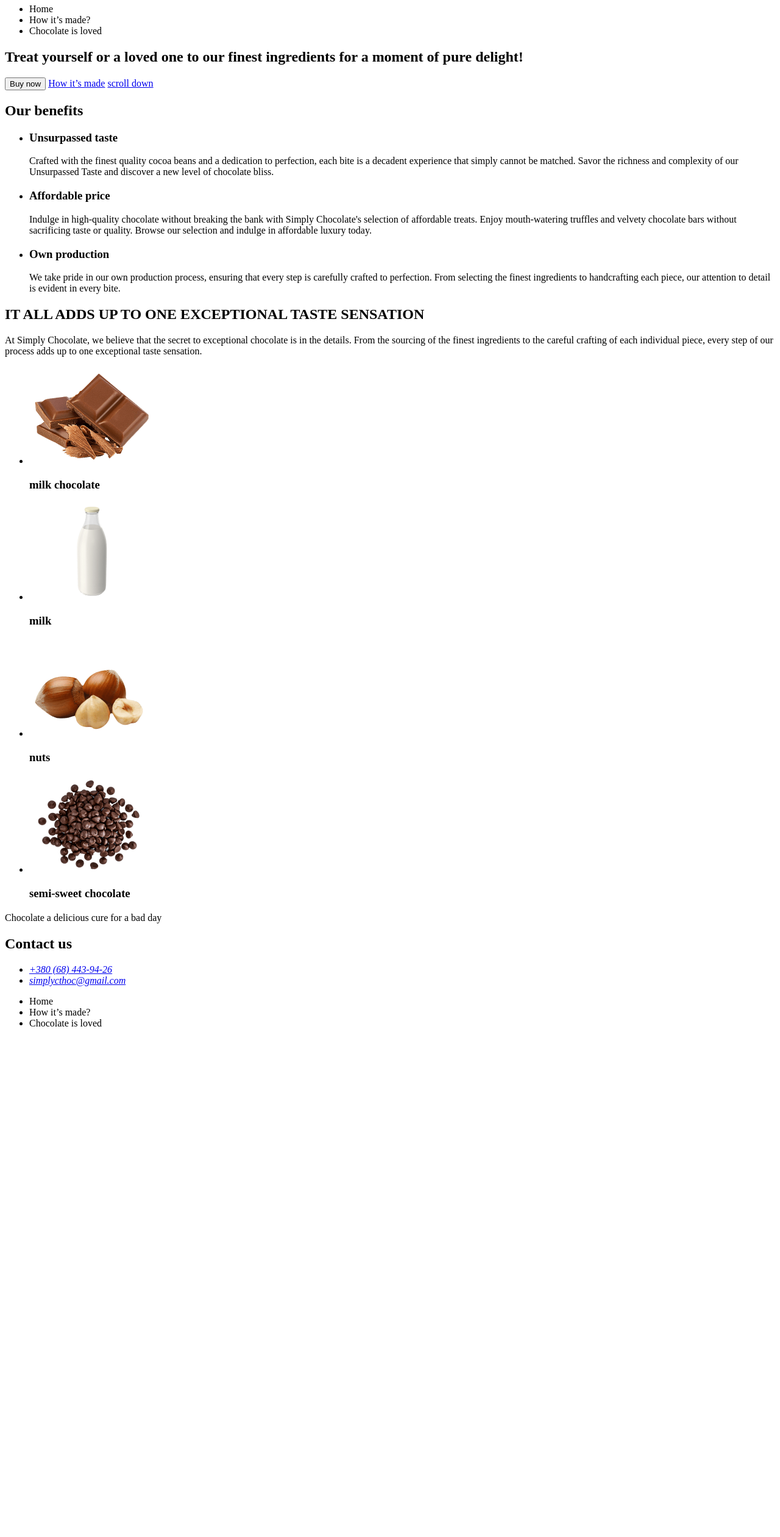
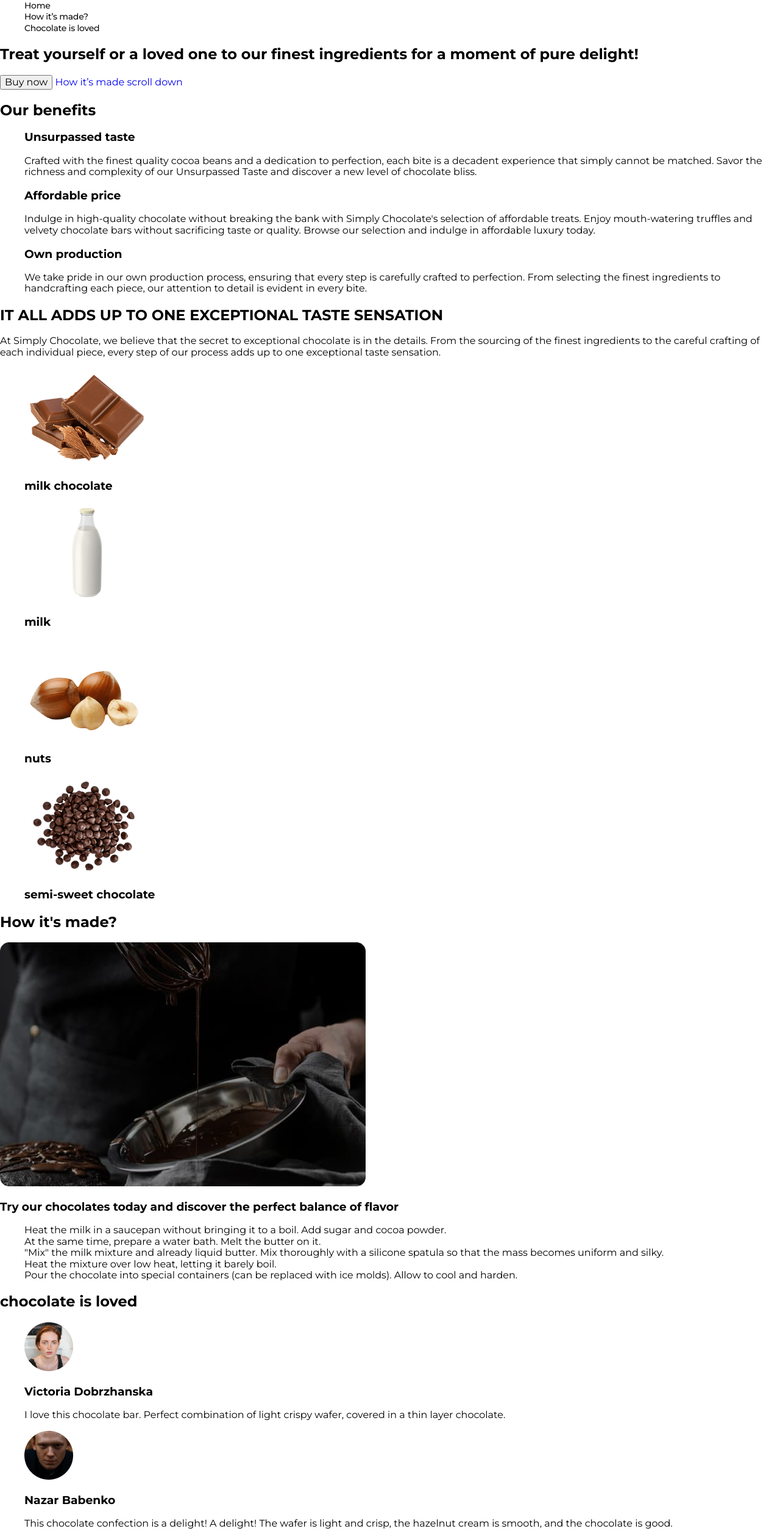
Before and after one commit to VeronikaSupriaha/simply_chocolate, a plain HTML site: page index.html in a window 1280 px wide. Shown: the part 36-2556 px from the top of the page at 61% size. Before the commit the page ends 1739 px from the top, so only its background shows below. Drawn offline with nearby package versions, Linux system fonts and the light colour scheme.

Commit message:
adding css
2 webinar: added css (begining)

```diff
--- /dev/null
+++ b/css/styles.css
@@ -0,0 +1,37 @@
+ul, ol {
+    list-style: none;
+}
+
+a {
+    text-decoration: none;
+}
+
+button {
+    cursor: pointer;
+}
+
+body {
+    font-family: "Montserrat", sans-serif;
+    font-style: normal;
+}
+
+.logo {
+    color: #111;
+    font-size: 18px;
+    font-weight: 700;
+    line-height: 1.11;
+    letter-spacing: -0.03em;
+}
+
+.menu-link {
+    color: #111;
+        font-size: 14px;
+        font-weight: 500;
+        line-height: 1.14;
+        letter-spacing: -0.02em;
+}
+
+.menu-link:hover,
+.menu-link:focus {
+    color: #FD9222;
+}
--- a/index.html
+++ b/index.html
@@ -4,19 +4,34 @@
     <meta charset="UTF-8">
     <meta name="viewport" content="width=device-width, initial-scale=1.0">
     <title>SIMPLY CHOCOLATE</title>
+    <link rel="preconnect" href="https://fonts.googleapis.com">
+    <link rel="preconnect" href="https://fonts.gstatic.com" crossorigin>
+    <link href="https://fonts.googleapis.com/css2?family=Montserrat:ital,wght@0,400;0,500;0,600;0,700;1,700&display=swap"
+        rel="stylesheet">
+    <link rel="stylesheet" href="https://cdnjs.cloudflare.com/ajax/libs/modern-normalize/2.0.0/modern-normalize.min.css"
+        integrity="sha512-4xo8blKMVCiXpTaLzQSLSw3KFOVPWhm/TRtuPVc4WG6kUgjH6J03IBuG7JZPkcWMxJ5huwaBpOpnwYElP/m6wg=="
+        crossorigin="anonymous" referrerpolicy="no-referrer" />
+        <link rel="stylesheet" href="./css/styles.css">
 </head>
 <body>
     <!--Header-->
-    <header>
-        <nav>
-            <a href="./index.html"> <i>SIMPLY</i> CHOCOLATE</a>
-          <ul>
-          <li>Home</li>
-          <li>How it’s made?</li>
-          <li>Chocolate is loved</li>
+    <header class="main-header">
+        <nav class="page-navigation">
+            <a class="logo" href="./index.html"> <i>SIMPLY</i> CHOCOLATE </a>
+          <ul class="menu">
+          <li class="menu-item">
+            <a class="menu-link" href="./index.html">Home</a>
+          </li>
+          <li class="menu-item">
+            <a class="menu-link" href="#how-made">How it’s made?</a>
+          </li>
+          <li class="menu-item">
+            <a class="menu-link" href="#reviews">Chocolate is loved</a>
+          </li>
         </ul>
         </nav>
      </header>
+
 
     <main>
         <!--Section 1-->
@@ -62,37 +77,82 @@
                 <li>
                     <img src="./images/ingridients/milk_chocolate.png"
                           alt="Milk chocolate"
-                          width=206px;
-                          height=160px;>
+                          width="206"
+                          height="160">
                     <h3>milk chocolate</h3>
                 </li>
                 <li>
                     <img src="./images/ingridients/milk.png"
                          alt="Milk"
-                         width=206px;
-                         height=160px;>
+                         width="206"
+                          height="160">
                     <h3>milk</h3>
                 </li>
                 <li>
                     <img src="./images/ingridients/nuts.png"
                          alt="Nuts"
-                         width=206px;
-                         height=160px; >
+                          width="206"
+                          height="160" >
                     <h3>nuts</h3>
                 </li>
                 <li>
                     <img src="./images/ingridients/semi_sweet_chocolate.png"
                          alt="Semi-sweet chocolate"
-                         width=206px;
-                         height=160px;>
+                          width="206"
+                          height="160">
                     <h3>semi-sweet chocolate</h3>
                 </li>
             </ul>
         </section>
         <!--hOW IT’S made?-->
-        <section>
-            <h2></h2>
-
+        <section id="how-made" >
+            <h2>How it's made?</h2>
+            <img src="./images/how_its_made.jpg"
+             alt="chocolate making process"
+             width="600"
+             height="400">
+             <h3>Try our chocolates today and discover the perfect balance of flavor</h3>
+             <ul>
+                <li>Heat the milk in a saucepan without bringing it to a boil. Add sugar and cocoa powder.</li>
+                <li>At the same time, prepare a water bath. Melt the butter on it.</li>
+                <li>"Mix" the milk mixture and already liquid butter. Mix thoroughly with a silicone spatula so that the mass becomes
+                uniform and silky.</li>
+                <li>Heat the mixture over low heat, letting it barely boil.</li>
+                <li>Pour the chocolate into special containers (can be replaced with ice molds). Allow to cool and harden.</li>
+             </ul>
+        </section>
+        <!--Reviews-->
+        <section id="reviews">
+            <h2>chocolate is loved</h2>
+            <ul>
+                <li>
+                    <img src="./images/reviews/victoria_dobrzhanska.png"
+                     alt="Victoria Dobrzhanska"
+                     width="80"
+                     height="80">
+                    <h3>Victoria Dobrzhanska</h3>
+                    <p>I love this chocolate bar. Perfect combination of light crispy wafer, covered in a thin layer chocolate.</p>
+                </li>
+                <li>
+                    <img src="./images/reviews/nazar_babenko.png"
+                    alt="Nazar Babenko"
+                    width="80"
+                    height="80">
+                    <h3>Nazar Babenko</h3>
+                    <p>This chocolate confection is a delight! A delight! The wafer is light and crisp, the hazelnut cream is smooth, and the
+                    chocolate is good.</p>
+                </li>
+                <li>
+                    <img src="./images/reviews/olena_kampusch.png"
+                    alt="Olena Kampusch"
+                    width="80"
+                    height="80">
+                    <h3>Olena Kampusch</h3>
+                    <p>Chocolate is a family favourite treat. Love the delicious smooth chocolate and the creaminess inside. The wafer is soft
+                    but crunchy.</p>
+                </li>
+            </ul>
+            <button type="button">Leave a review</button>
         </section>
 
     </main>
```
Also changed, not shown: images/how_its_made.jpg (added), images/reviews/nazar_babenko.png (added), images/reviews/olena_kampusch.png (added), images/reviews/victoria_dobrzhanska.png (added).
